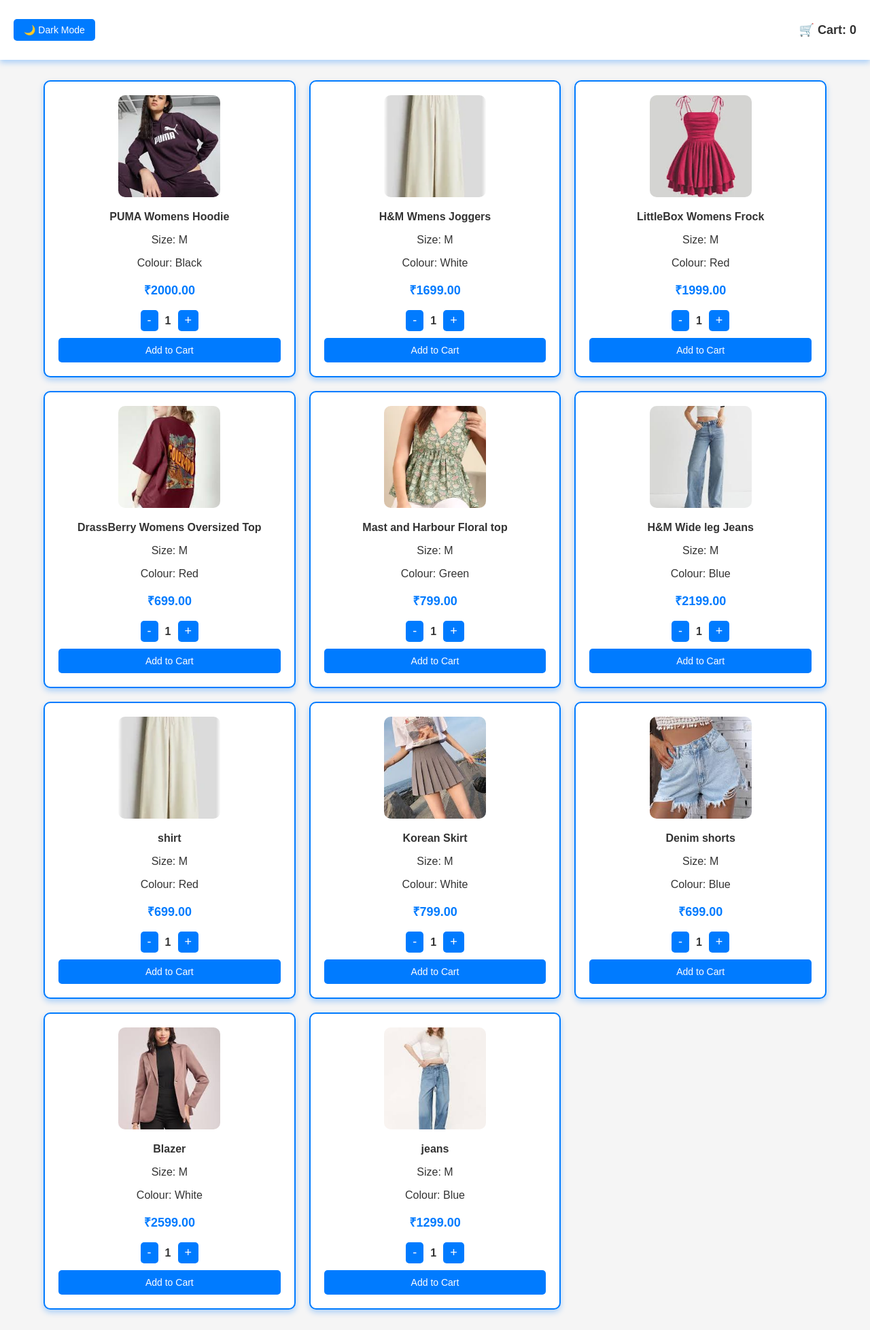
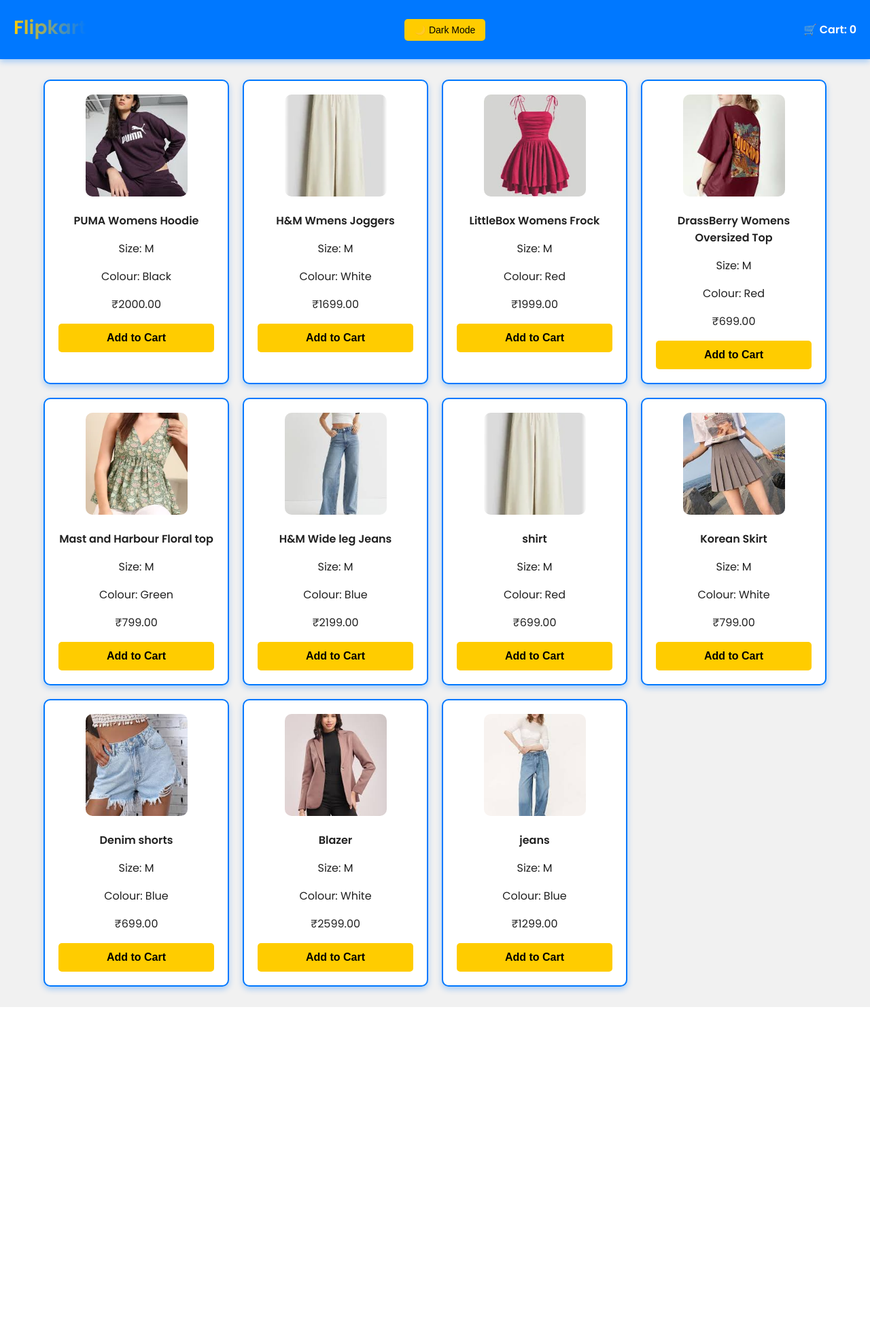
Before and after one commit to kavyyyaaa/ADYPU, a Django app: page /clothing/ in a window 1280 px wide. Shown: the whole page at 68% size. After the commit the page ends 1481 px from the top, so only its background shows below. Run offline with Django 5.2, Linux system fonts and the light colour scheme; data comes from the database, SQL or seed files in the repository; both versions use the stored data as it was after the commit.

Commit message:
2nd commit

```diff
--- /dev/null
+++ b/flipkart/clothing/forms.py
@@ -0,0 +1,7 @@
+from django import forms
+from.models import dress
+
+class dressForm(forms.ModelForm):
+    class Meta:
+        model = dress
+        fields = ['name','size','colour','price','image']
--- a/flipkart/clothing/templates/clothing/fashion.html
+++ b/flipkart/clothing/templates/clothing/fashion.html
@@ -3,28 +3,19 @@
 <head>
     <meta charset="UTF-8">
     <meta name="viewport" content="width=device-width, initial-scale=1.0">
-    <title>Colorful Product Store</title>
+    <title>Flipkart - Colorful Product Store</title>
     <style>
-        /* Light & Dark Mode Themes */
+        @import url('https://fonts.googleapis.com/css2?family=Poppins:wght@400;600&display=swap');
+
         :root {
-            --bg-color: #f5f5f5;
-            --text-color: #333;
+            --bg-color: #f1f1f1;
+            --text-color: #212121;
             --card-bg: #ffffff;
             --btn-bg: #007bff;
             --btn-hover: #0056b3;
-            --border-color: #007bff;
+            --flipkart-blue: #0078ff;
+            --flipkart-yellow: #ffcc00;
             --shadow: rgba(0, 123, 255, 0.3);
-            --grid-gap: 20px;
-        }
-
-        .dark-theme {
-            --bg-color: #1e1e1e;
-            --text-color: #ffffff;
-            --card-bg: #2c2c2c;
-            --btn-bg: #ff5722;
-            --btn-hover: #e64a19;
-            --border-color: #ff8a65;
-            --shadow: rgba(255, 87, 34, 0.3);
         }
 
         body {
@@ -42,16 +33,32 @@
             justify-content: space-between;
             align-items: center;
             padding: 15px 20px;
-            background: var(--card-bg);
+            background: var(--flipkart-blue);
             box-shadow: 0px 4px 8px var(--shadow);
             position: sticky;
             top: 0;
             z-index: 100;
+            color: white;
+            font-weight: bold;
+        }
+
+        .flipkart-logo {
+            font-size: 28px;
+            font-weight: 600;
+            background: linear-gradient(to right, var(--flipkart-yellow), var(--flipkart-blue));
+            -webkit-background-clip: text;
+            -webkit-text-fill-color: transparent;
+            animation: bounce 1.5s infinite alternate;
+        }
+
+        @keyframes bounce {
+            0% { transform: translateY(0); }
+            100% { transform: translateY(-5px); }
         }
 
         .theme-toggle {
-            background: var(--btn-bg);
-            color: white;
+            background: var(--flipkart-yellow);
+            color: black;
             padding: 8px 15px;
             border-radius: 5px;
             font-size: 14px;
@@ -62,19 +69,15 @@
 
         .theme-toggle:hover {
             background: var(--btn-hover);
-        }
-
-        .cart {
-            font-size: 18px;
-            font-weight: bold;
+            color: white;
         }
 
         .container {
             width: 90%;
             margin: 30px auto;
             display: grid;
-            grid-template-columns: repeat(3, 1fr);
-            gap: var(--grid-gap);
+            grid-template-columns: repeat(auto-fit, minmax(250px, 1fr));
+            gap: 20px;
             justify-content: center;
         }
 
@@ -84,12 +87,13 @@
             border-radius: 10px;
             text-align: center;
             box-shadow: 0 4px 8px var(--shadow);
-            transition: 0.3s ease-in-out;
-            border: 2px solid var(--border-color);
+            transition: transform 0.3s ease-in-out;
+            border: 2px solid var(--flipkart-blue);
         }
 
         .product-card:hover {
-            transform: scale(1.05);
+            transform: scale(1.08);
+            box-shadow: 0 8px 16px var(--shadow);
         }
 
         img {
@@ -99,76 +103,32 @@
             object-fit: cover;
         }
 
-        .price {
-            font-size: 18px;
-            font-weight: bold;
-            color: var(--btn-bg);
-        }
-
-        .quantity-controls {
-            display: flex;
-            justify-content: center;
-            align-items: center;
-            gap: 10px;
-            margin-top: 10px;
-        }
-
-        .quantity-btn {
-            background: var(--btn-bg);
-            color: white;
-            border: none;
-            padding: 5px 10px;
-            cursor: pointer;
-            font-size: 18px;
-            border-radius: 5px;
-            transition: 0.3s;
-        }
-
-        .quantity-btn:hover {
-            background: var(--btn-hover);
-        }
-
-        .quantity {
-            font-size: 16px;
-            font-weight: bold;
-        }
-
         .btn {
             display: block;
             width: 100%;
-            padding: 10px;
+            padding: 12px;
             margin-top: 10px;
             border: none;
             border-radius: 5px;
             cursor: pointer;
-            font-size: 14px;
-            background: var(--btn-bg);
-            color: white;
+            font-size: 16px;
+            font-weight: bold;
+            background: var(--flipkart-yellow);
+            color: black;
             transition: 0.3s;
         }
 
         .btn:hover {
             background: var(--btn-hover);
-        }
-
-        @media (max-width: 992px) {
-            .container {
-                grid-template-columns: repeat(2, 1fr);
-            }
-        }
-
-        @media (max-width: 600px) {
-            .container {
-                grid-template-columns: 1fr;
-            }
+            color: white;
         }
     </style>
 </head>
 <body>
-
     <div class="top-bar">
+        <div class="flipkart-logo">Flipkart</div>
         <button class="theme-toggle" onclick="toggleTheme()">🌙 Dark Mode</button>
-        <p class="cart">🛒 Cart: <span id="cart-count">0</span></p>
+        <p>🛒 Cart: <span id="cart-count">0</span></p>
     </div>
 
     <div class="container">
@@ -179,39 +139,16 @@
                 <p>Size: {{ p_i.size }}</p>
                 <p>Colour: {{ p_i.colour }}</p>
                 <p class="price">₹{{ p_i.price }}</p>
-
-                <div class="quantity-controls">
-                    <button class="quantity-btn" onclick="decreaseQuantity(this)">-</button>
-                    <span class="quantity">1</span>
-                    <button class="quantity-btn" onclick="increaseQuantity(this)">+</button>
-                </div>
-
                 <button class="btn" onclick="addToCart(this)">Add to Cart</button>
             </div>
         {% endfor %}
     </div>
 
     <script>
-        let cartCount = 0;
-
         function addToCart(button) {
-            let quantity = parseInt(button.previousElementSibling.querySelector(".quantity").innerText);
-            cartCount += quantity;
+            let cartCount = parseInt(document.getElementById("cart-count").innerText);
+            cartCount++;
             document.getElementById("cart-count").innerText = cartCount;
-        }
-
-        function increaseQuantity(button) {
-            let quantitySpan = button.previousElementSibling;
-            let quantity = parseInt(quantitySpan.innerText);
-            quantitySpan.innerText = quantity + 1;
-        }
-
-        function decreaseQuantity(button) {
-            let quantitySpan = button.nextElementSibling;
-            let quantity = parseInt(quantitySpan.innerText);
-            if (quantity > 1) {
-                quantitySpan.innerText = quantity - 1;
-            }
         }
 
         function toggleTheme() {
@@ -220,6 +157,5 @@
                 document.body.classList.contains("dark-theme") ? "☀️ Light Mode" : "🌙 Dark Mode";
         }
     </script>
-
 </body>
 </html>
--- a/flipkart/clothing/views.py
+++ b/flipkart/clothing/views.py
@@ -1,6 +1,14 @@
 from django.shortcuts import render
 from clothing.models import dress
+from .forms import dressForm
 
 def clothing(request):
+    form = dressForm()
     pro_img = dress.objects.all()
-    return render(request,'clothing/fashion.html',{'pro_img':pro_img})
+
+    if request.method == "POST":
+        form = dressForm(request.POST, request.FILES)
+        if form.is_valid():
+            form.save()
+
+    return render(request,'clothing/fashion.html',{'pro_img':pro_img, 'form':form})
```
Also changed, not shown: flipkart/db.sqlite3, flipkart/media/product_img/Blazer.jpeg (added), flipkart/media/product_img/Wide_leg_jeans.jpeg (added), flipkart/media/product_img/denim_shorts.jpeg (added), flipkart/media/product_img/joggers_SceN1t9.webp (added), flipkart/media/product_img/skirt.jpeg (added), 1 other file.
